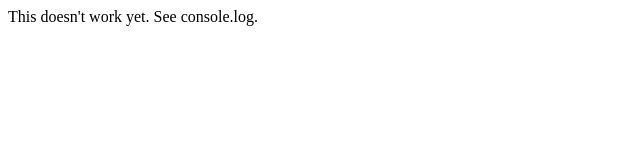
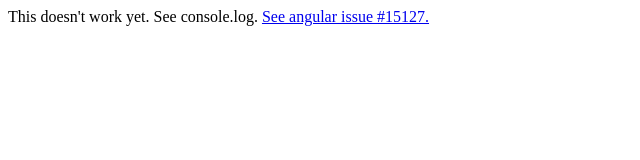
Before and after one commit to albertosantini/angular-jumpstart-ES2015, a website with bundled scripts: page src/client/index-es2015.html in a window 1280 px wide. Shown: the whole page, without its empty margins (0-640 px from the left). Built offline with nearby package versions, Linux system fonts and the light colour scheme; some packages are replaced by stand-ins of ours.

Commit message:
Add angular issue link for ES2015.

```diff
--- a/src/client/index-es2015.html
+++ b/src/client/index-es2015.html
@@ -9,7 +9,10 @@
     </head>
 
     <body>
-        <app>This doesn't work yet. See console.log.</app>
+        <app>
+            This doesn't work yet. See console.log.
+            <a href="https://github.com/angular/angular/issues/15127">See angular issue #15127.</a>
+        </app>
 
         <script src="build/app.bundle.js"></script>
     </body>
```
